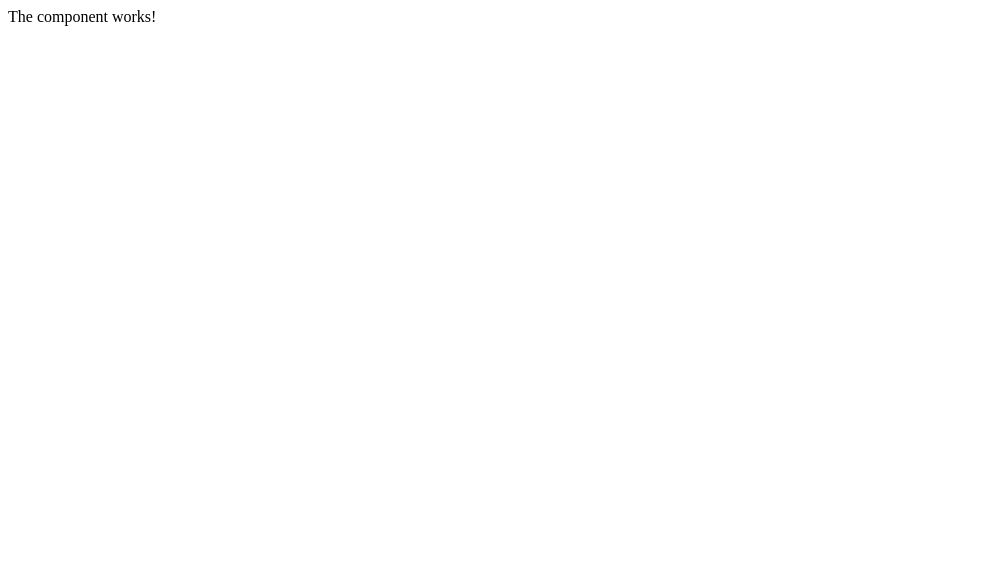
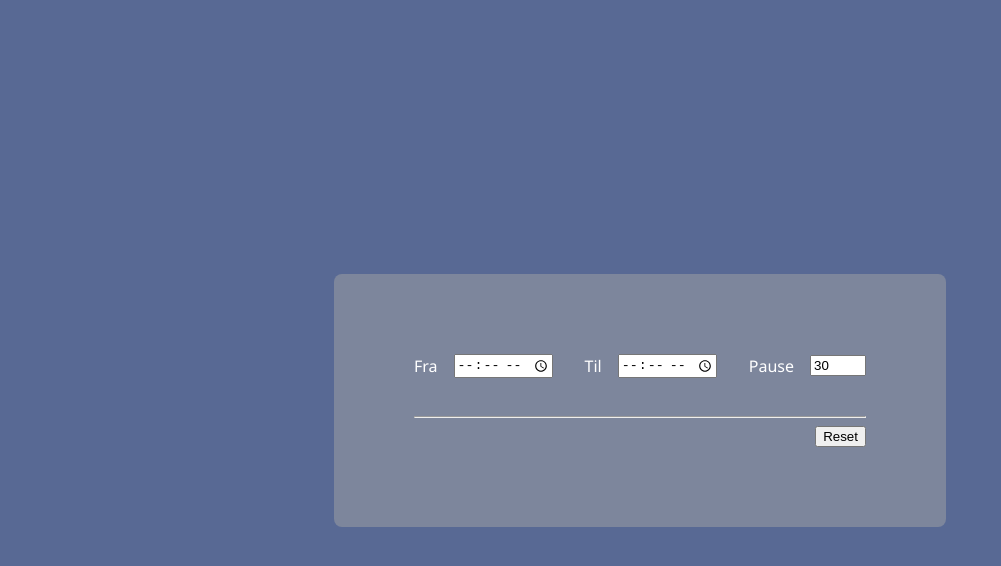
Before and after one commit to jukestar/work-hours-calculator, an Angular app: page / in a window 1280 px wide. Shown: the top 566 px of the page, without its empty margins (0-1001 px from the left). Built offline with nearby package versions, Linux system fonts and the light colour scheme.

Commit message:
Copy of WIP version

```diff
--- a/src/app/app.component.css
+++ /dev/null
@@ -1,3 +0,0 @@
-p {
-    font-family: Lato;
-}
--- /dev/null
+++ b/src/app/app.component.scss
@@ -0,0 +1,13 @@
+:host {
+    display: grid;
+    place-items: center;
+    height: 100%;
+    background: #586994;
+    color: white;
+}
+
+// Light gray #A2ABAB
+// Dark gray #7d869c
+// Dark blue #586994
+// Green #b4c4ae
+// Yellow #e5e8b6
--- a/src/app/app.component.ts
+++ b/src/app/app.component.ts
@@ -3,7 +3,7 @@ import { Component, VERSION } from "@angular/core";
 @Component({
     selector: "my-app",
     templateUrl: "./app.component.html",
-    styleUrls: ["./app.component.css"],
+    styleUrls: ["./app.component.scss"],
 })
 export class AppComponent {
     name = "Angular " + VERSION.major;
--- a/src/app/app.module.ts
+++ b/src/app/app.module.ts
@@ -1,12 +1,12 @@
 import { NgModule } from "@angular/core";
 import { BrowserModule } from "@angular/platform-browser";
-import { FormsModule } from "@angular/forms";
+import { FormsModule, ReactiveFormsModule } from "@angular/forms";
 
 import { AppComponent } from "./app.component";
 import { WorkHoursCalculatorComponent } from "./components/work-hours-calculator/work-hours-calculator.component";
 
 @NgModule({
-    imports: [BrowserModule, FormsModule],
+    imports: [BrowserModule, FormsModule, ReactiveFormsModule],
     declarations: [AppComponent, WorkHoursCalculatorComponent],
     bootstrap: [AppComponent],
 })
--- a/src/app/components/work-hours-calculator/work-hours-calculator.component.html
+++ b/src/app/components/work-hours-calculator/work-hours-calculator.component.html
@@ -1 +1,38 @@
-The component works!
+<div class="c-input-group">
+    <div class="c-input">
+        <label>Fra</label>
+        <input class="no-margin" type="time" [formControl]="fromControl" />
+    </div>
+
+    <div class="c-input">
+        <label>Til</label>
+        <input class="no-margin" type="time" [formControl]="toControl" />
+    </div>
+
+    <div class="c-input">
+        <label>Pause</label>
+        <input
+            class="c-pause no-margin"
+            type="number"
+            [formControl]="breakControl"
+        />
+    </div>
+</div>
+
+<br />
+<ng-container *ngIf="value$ | async as value">
+    {{ secondsToHHMMSS(value) }}
+    <button class="inline" (click)="addTimeDuration(value)">Legg til</button>
+</ng-container>
+
+<ul>
+    <li *ngFor="let item of timeDurations">
+        {{ secondsToHHMMSS(item) }}
+    </li>
+</ul>
+
+<hr />
+
+<div class="footer">
+    <span>{{ summation }}</span> <button (click)="onReset()">Reset</button>
+</div>
--- a/src/app/components/work-hours-calculator/work-hours-calculator.component.scss
+++ b/src/app/components/work-hours-calculator/work-hours-calculator.component.scss
@@ -0,0 +1,36 @@
+:host {
+    padding: 5rem;
+    background: #7d869c;
+    border-radius: 0.5rem;
+}
+
+.c-input {
+    display: flex;
+    gap: 1rem;
+    align-items: center;
+}
+
+.c-input-group {
+    display: grid;
+    grid-auto-columns: min-content;
+    grid-auto-flow: column;
+    grid-column-gap: 2rem;
+    align-items: center;
+}
+
+.no-margin {
+    margin: 0;
+}
+
+.c-pause {
+    width: 3rem;
+}
+
+.inline {
+    margin-left: 1rem;
+}
+
+.footer {
+    display: flex;
+    justify-content: space-between;
+}
--- a/src/app/components/work-hours-calculator/work-hours-calculator.component.ts
+++ b/src/app/components/work-hours-calculator/work-hours-calculator.component.ts
@@ -1,8 +1,105 @@
 import { Component } from "@angular/core";
+import { AbstractControl, FormControl } from "@angular/forms";
+
+// import moment from 'moment';
+import { defer, Observable, combineLatest } from "rxjs";
+import { distinctUntilChanged, map, startWith } from "rxjs/operators";
+
+export const superChanges = <T>(control: AbstractControl): Observable<T> =>
+    defer(() =>
+        control.valueChanges.pipe(
+            startWith(control.value),
+            distinctUntilChanged()
+        )
+    );
 
 @Component({
     selector: "app-work-hours-calculator",
     templateUrl: "./work-hours-calculator.component.html",
     styleUrls: ["./work-hours-calculator.component.scss"],
 })
-export class WorkHoursCalculatorComponent {}
+export class WorkHoursCalculatorComponent {
+    fromControl = new FormControl();
+    toControl = new FormControl();
+    breakControl = new FormControl(30);
+
+    value$: Observable<number>;
+
+    timeDurations: number[] = [];
+
+    constructor() {
+        const from$ = superChanges<string | null>(this.fromControl);
+        const to$ = superChanges<string | null>(this.toControl);
+        const break$ = superChanges<number | null>(this.breakControl);
+
+        this.value$ = combineLatest([from$, to$, break$]).pipe(
+            map(([from, to, breakValue]) => {
+                const fromDate = new Date(`${"2000-01-01"}T${from}`);
+                const toDate = new Date(`${"2000-01-01"}T${to}`);
+
+                const diffAsSeconds =
+                    Math.abs(fromDate.valueOf() - toDate.valueOf()) / 1000;
+
+                const breakInSeconds = breakValue * 60;
+
+                // const toMoment = moment(`${'2000-01-01'}T${to}`).subtract(
+                //   breakValue,
+                //   'minutes'
+                // );
+
+                // let diff = toMoment.diff(fromMoment);
+                // let diffAsHoursAndMinutes = moment.utc(diff).format('HH:mm');
+
+                // return diffAsHoursAndMinutes === 'Invalid date'
+                //   ? null
+                //   : diffAsHoursAndMinutes;
+
+                return diffAsSeconds - breakInSeconds;
+            })
+        );
+    }
+
+    get summation(): any {
+        if (
+            this.timeDurations === null ||
+            this.timeDurations === undefined ||
+            this.timeDurations.length === 0
+        )
+            return;
+
+        const totalSeconds = this.timeDurations.reduce((a, b) => a + b);
+        return this.secondsToHHMMSS(totalSeconds);
+    }
+
+    addTimeDuration(seconds: number): void {
+        this.timeDurations.push(seconds);
+        this.breakControl.setValue(0);
+        this.fromControl.setValue(null);
+        this.toControl.setValue(null);
+    }
+
+    hhmmssToSeconds(str: string) {
+        var arr = str.split(":").map(Number);
+        return arr[0] * 3600 + arr[1] * 60;
+    }
+
+    secondsToHHMMSS(seconds: number) {
+        var a = (seconds / 3600).toString();
+        var b = ((seconds / 60) % 60).toString();
+        var hours = parseInt(a, 10);
+        var minutes = parseInt(b, 10);
+
+        return [hours, minutes]
+            .map(function (i) {
+                return i.toString().length === 2 ? i : "0" + i;
+            })
+            .join(":");
+    }
+
+    onReset(): void {
+        this.breakControl.setValue(30);
+        this.fromControl.setValue(null);
+        this.toControl.setValue(null);
+        this.timeDurations = [];
+    }
+}
--- a/src/index.html
+++ b/src/index.html
@@ -1 +1,9 @@
-<my-app>loading</my-app>
+<!DOCTYPE html>
+<html>
+    <head>
+        <title>This is the title of the webpage!</title>
+    </head>
+    <body>
+        <my-app>loading</my-app>
+    </body>
+</html>
--- a/src/styles.css
+++ b/src/styles.css
@@ -1 +1,7 @@
 /* Add application styles & imports to this file! */
+html,
+body {
+    margin: 0;
+    height: 100%;
+    font-family: 'Segoe UI', Tahoma, Geneva, Verdana, sans-serif;
+}
```
